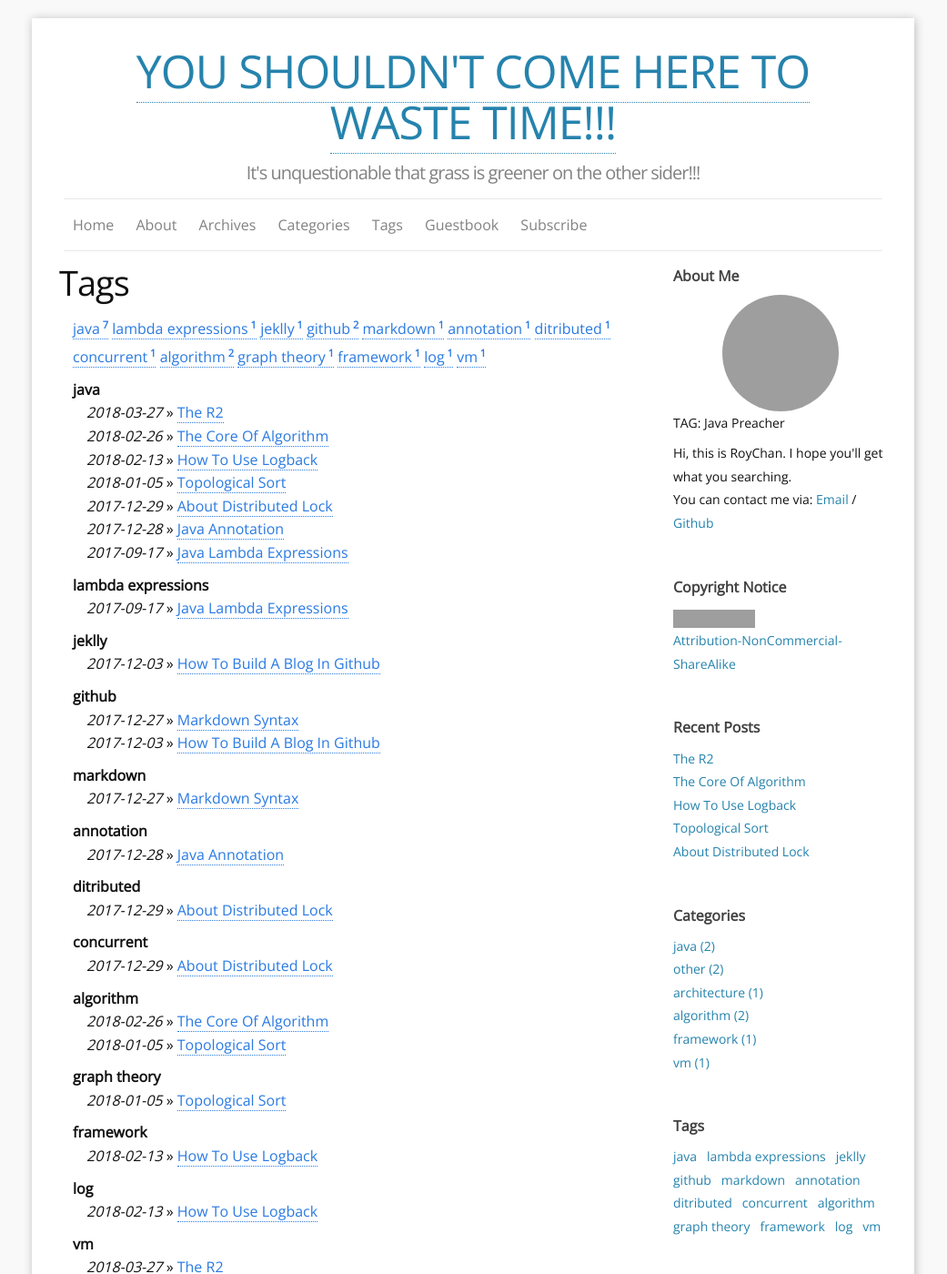
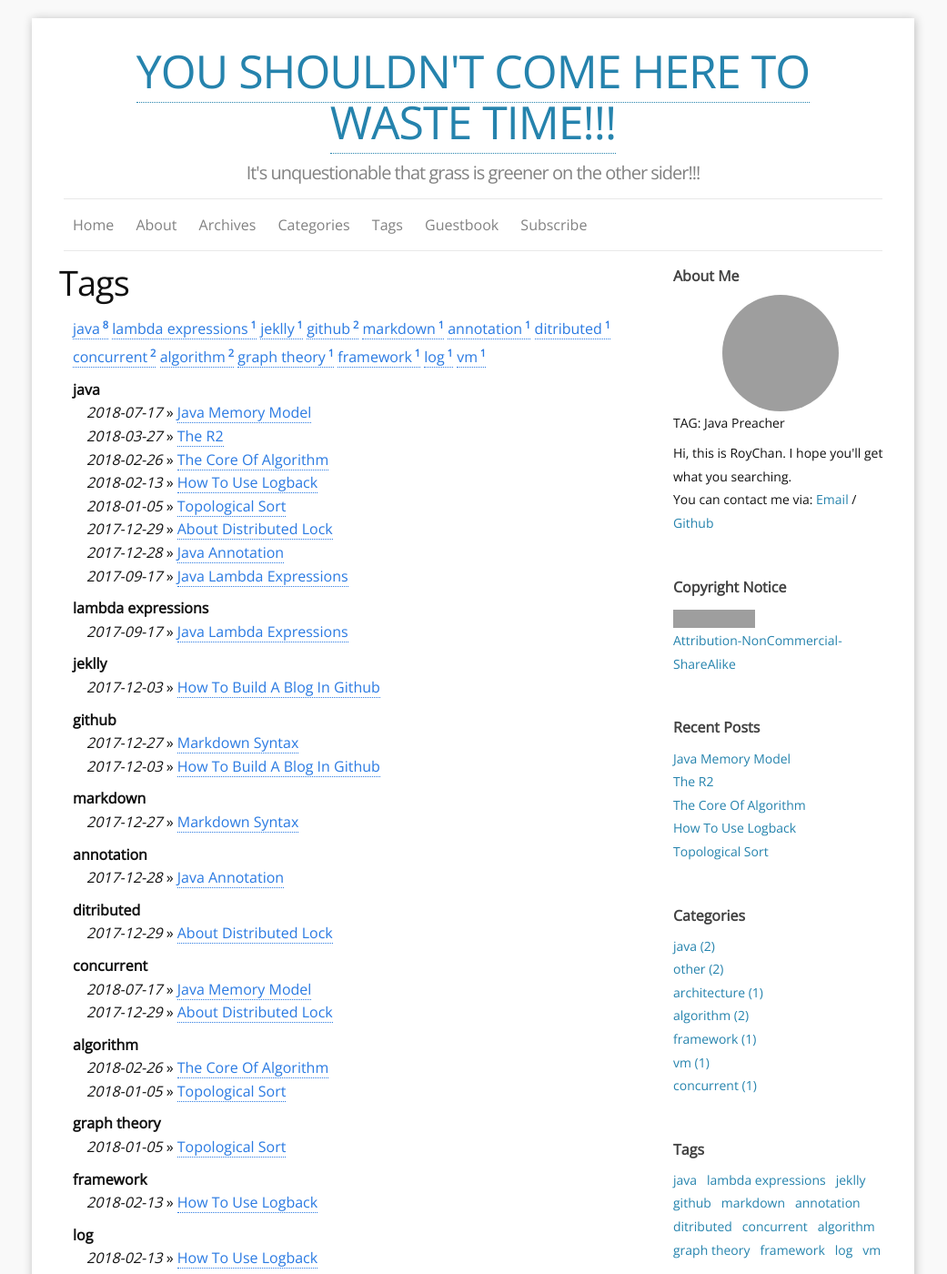
Before and after one commit to RoyWorld/RoyWorld.github.io, a Jekyll site: the page built from e_tags.md, in a window 1280 px wide and 1400 px high. Shown: the whole window at 91% size, without its empty margins (120-1161 px from the left). Built offline with Jekyll 4.4.1, drawn with Linux system fonts in a browser that asks for light colours; nearby versions of some CDN libraries; a file with an impossible date is left out; grey boxes are pictures that could not be loaded.

Commit message:
修改文章20180719

```diff
--- a/_posts/2018-07-17-java-memory-model.md
+++ b/_posts/2018-07-17-java-memory-model.md
@@ -1,7 +1,7 @@
 ---
 layout: post
 title:  "Java Memory Model"
-date:   2018-0717 15:26:45
+date:   2018-07-17 15:26:45
 category: concurrent
 published: true
 author: RoyChan
```
